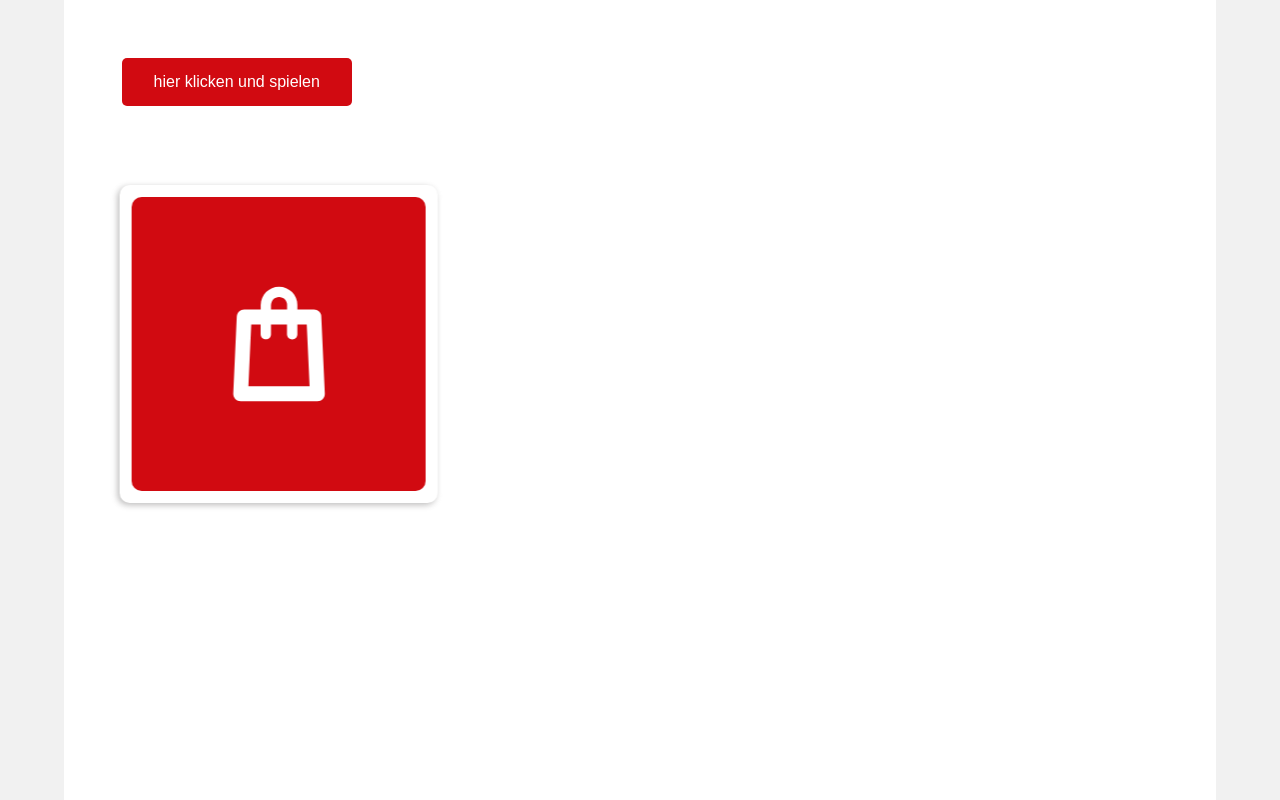
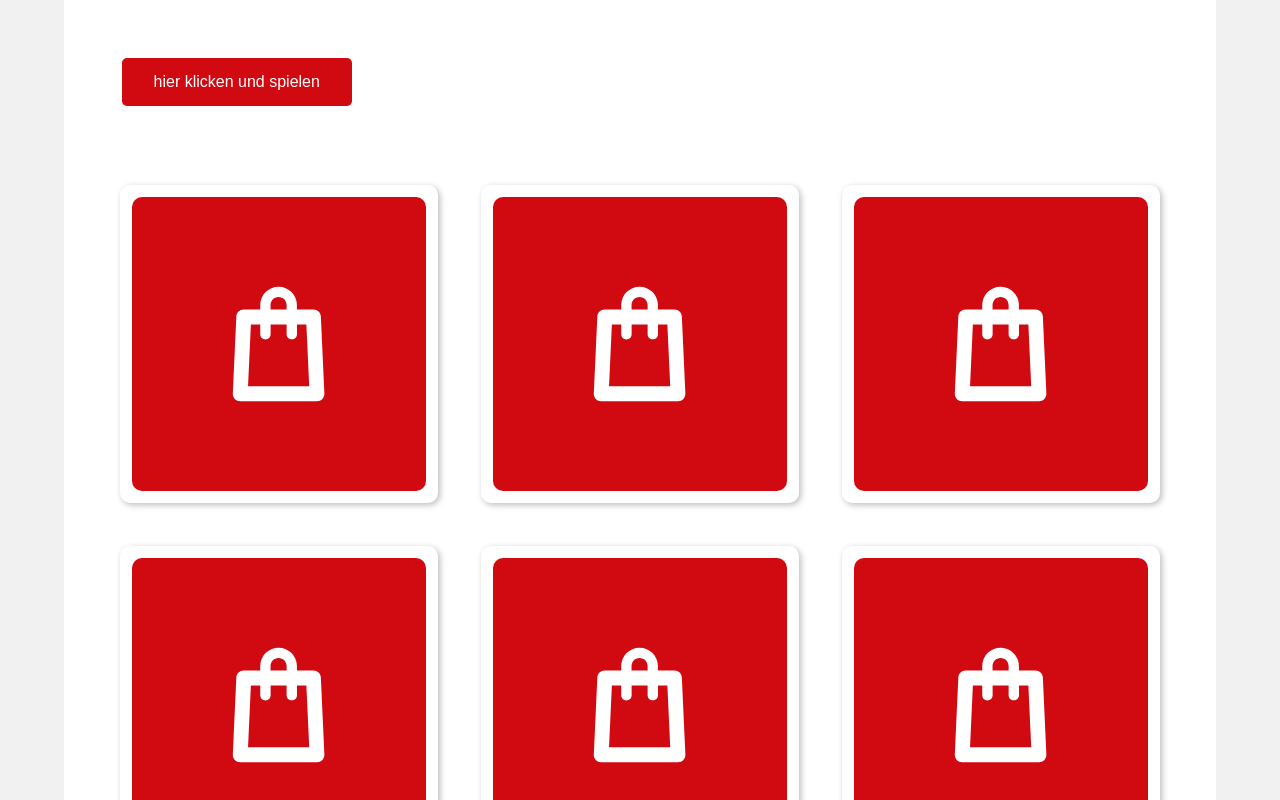
Before and after one commit to ivo-ivanov/JS-Cards, a plain HTML site: page index.html in a window 1280 px wide. Both pictures are taken after a click on the element 295 px from the left and 359 px from the top of the page. Shown: the top 800 px of the page. Drawn offline with nearby package versions, Linux system fonts and the light colour scheme.

Commit message:
ver 2
working animation + hide

```diff
--- a/css/main.css
+++ b/css/main.css
@@ -111,8 +111,8 @@ a {
 	position: relative;
 }
 
-#button {
-	background: #d10a11;
+.button {
+background: #d10a11;
    border: none;
    border-radius: 5px;
    color: #fff;
--- a/index.html
+++ b/index.html
@@ -22,8 +22,8 @@
 
 
 		</header>
-		<button id="button">hier klicken und spielen</button>
-		<section id="cards">
+		<button class="button notclicked">hier klicken und spielen</button>
+		<section id="cards" class="notclicked">
 
 			<div class="card-wrapp card1">
 				<div class="card">
--- a/js/game.js
+++ b/js/game.js
@@ -2,10 +2,10 @@ jQuery(document).ready(function($) {
 
 	//Variables
 	var cardWidth = $('.card-wrapp').outerWidth();
-    $(window).resize(function(){
+	$(window).resize(function() {
 		cardWidth = $('.card-wrapp').outerWidth();
 	});
-    console.log('.card wrapp: ' + cardWidth);
+
 	var left = 0;
 	var top = 0;
 
@@ -61,8 +61,10 @@ jQuery(document).ready(function($) {
 	});
 
 
-    $('#button').on('click', function() {
+	$('body').on('click', '.button.notclicked, #cards.notclicked .card', function() {
 		mix();
+		$('.notclicked').removeClass('notclicked');
+		$('.card').addClass('notclicked');
 	});
 
 	function mix() {
@@ -72,38 +74,55 @@ jQuery(document).ready(function($) {
 		}
 	}
 	var count = 1;
+
 	function pos(i, cardWidth) {
 
 		setTimeout(function() {
 			var card = $('.card' + i);
 
-            $(card).css('transform', 'translate(' + left + 'px,' + top + 'px)').css('transition', '2s');
+			$(card).css('transform', 'translate(' + left + 'px,' + top + 'px)').css('transition', 'transform 1.3s');
 
 
-            if (count<3) {
+			if (count < 3) {
 				left += cardWidth;
-            }
-            else {
+			} else {
 				left = 0;
 				top += cardWidth;
 				count = 0;
 			}
-            console.log(left,top,count);
+			console.log(left, top, count);
 			count++;
 
 		}, i * 50);
 	}
 
+    $.fn.randomCard = function() {
+      return this.eq(Math.floor(Math.random() * this.length));
+  };
+
+
+
+
 	function selectCard() {
-        $('.card').on('click',function(){
-            $(this).addClass('selected');
-            $('.card').find(':not(.selected)').filter(':nth-child(5)').addClass('dealer');
+		$('body').on('click', '.card.notclicked', function() {
+			$(this).parent().addClass('selected');
+            $($('.card-wrapp:not(.selected)').randomCard()).addClass('dealer');
+
+            $('.card-wrapp:not(.selected):not(.dealer) .card').css('transform', 'rotate(360deg)').css('transition', 'transform 2.3s').fadeOut(2300,function(){
+                $('.card-wrapp:not(.selected):not(.dealer)').css('display','none');
+            });
+
+            $('.card-wrapp:not(.selected):not(.dealer)').css('transform', 'translate('+cardWidth+'px,'+cardWidth*2+'px)').css('transition', 'transform 5.3s');
+
+
+
+            console.log(exitLeft,exitTop);
 
 			// console.log('.card:not(.selected):nth-child(' +  Math.floor( (Math.random() * $('.card').length) + 1 ) +')');
-
-            $(this).parent().css('transform','translate(0,0)').css('transition', '1.3s');
-            $(this).css('transform','rotateY(180deg)').css('transition', '1.3s');
-            $('.card:not(.selected):not(.dealer)').css('opacity', 0);
+            //
+			// $(this).parent().css('transform', 'translate(16.6666%,0)').css('transition', 'transform 1.3s');
+			// $(this).css('transform', 'rotateY(180deg)').css('transition', 'transform 1.3s');
+			// $('.card-wrapp:not(.selected):not(.dealer)').css('opacity', 0);
 
 		});
 	}
```
Lines whose indentation alone changed are shown as unchanged.
